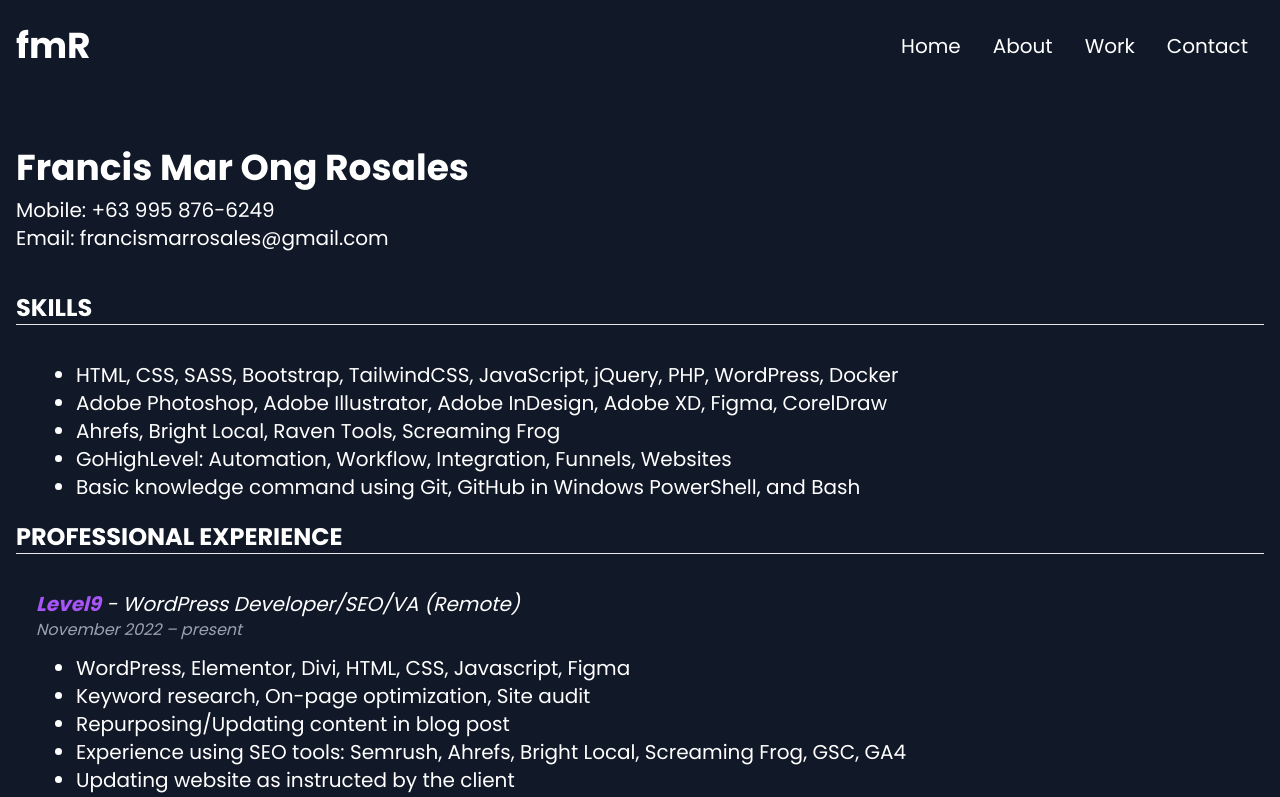
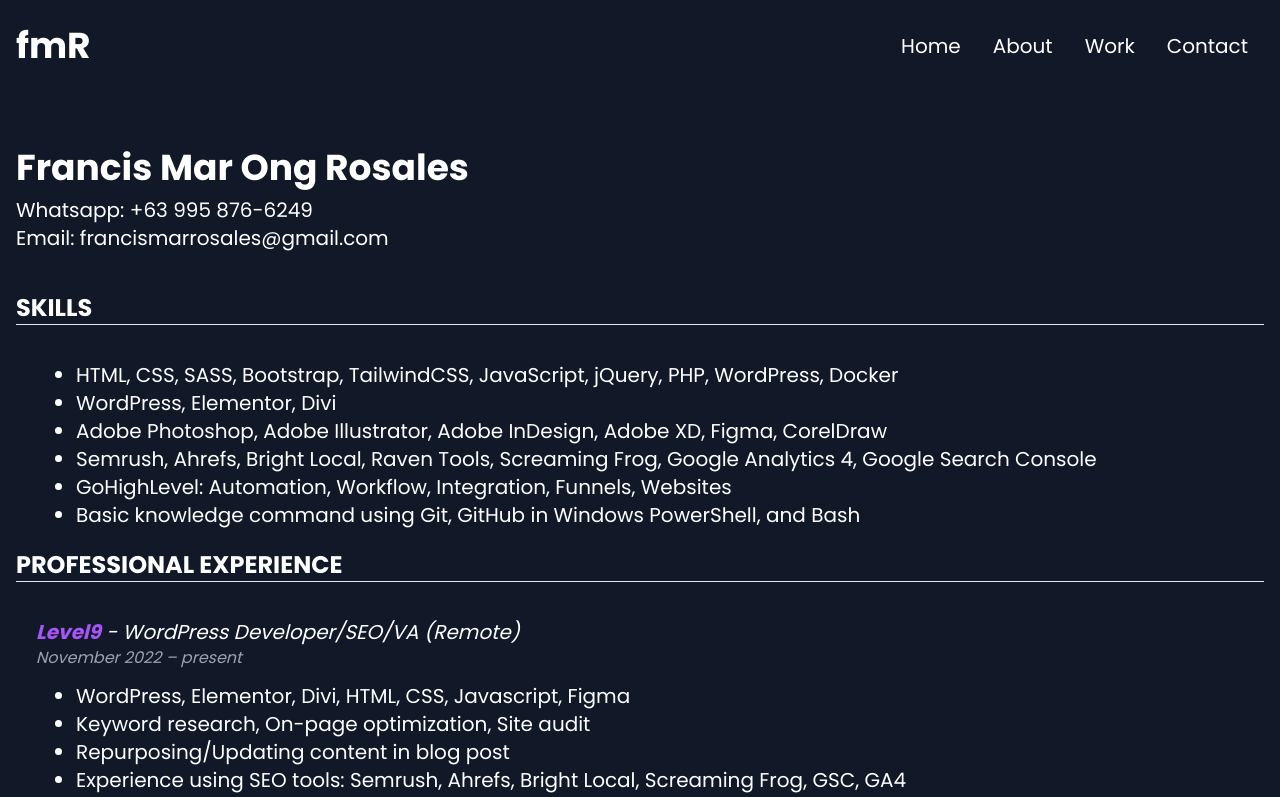
Before and after one commit to kitdea/next-tailwindcss-keithdev, a Next.js app: page /Resume in a window 1280 px wide. Shown: the top 797 px of the page. Built offline with nearby package versions, Linux system fonts and the light colour scheme.

Commit message:
updated cv

```diff
--- a/src/pages/Resume.js
+++ b/src/pages/Resume.js
@@ -12,7 +12,7 @@ const Resume = () => {
 
         <div className='mt-10 mb-10'>
           <h1 className='text-3xl md:text-4xl font-bold mb-2'>Francis Mar Ong Rosales</h1>
-          <h4 className='md:text-xl'>Mobile: +63 995 876-6249</h4>
+          <h4 className='md:text-xl'>Whatsapp: +63 995 876-6249</h4>
           <h5 className='md:text-xl'>Email: francismarrosales@gmail.com</h5>
         </div>
 
@@ -23,8 +23,9 @@ const Resume = () => {
           <div className='p-5 hover:bg-gray-800'>
             <ul className='md:text-xl ml-10 list-disc'>
             <li>HTML, CSS, SASS, Bootstrap, TailwindCSS, JavaScript, jQuery, PHP, WordPress, Docker</li>
+            <li>WordPress, Elementor, Divi</li>
             <li>Adobe Photoshop, Adobe Illustrator, Adobe InDesign, Adobe XD, Figma, CorelDraw</li>
-            <li>Ahrefs, Bright Local, Raven Tools, Screaming Frog</li>
+            <li>Semrush, Ahrefs, Bright Local, Raven Tools, Screaming Frog, Google Analytics 4, Google Search Console</li>
             <li>GoHighLevel: Automation, Workflow, Integration, Funnels, Websites</li>
             <li>Basic knowledge command using Git, GitHub in Windows PowerShell, and Bash</li>
           </ul>
```
